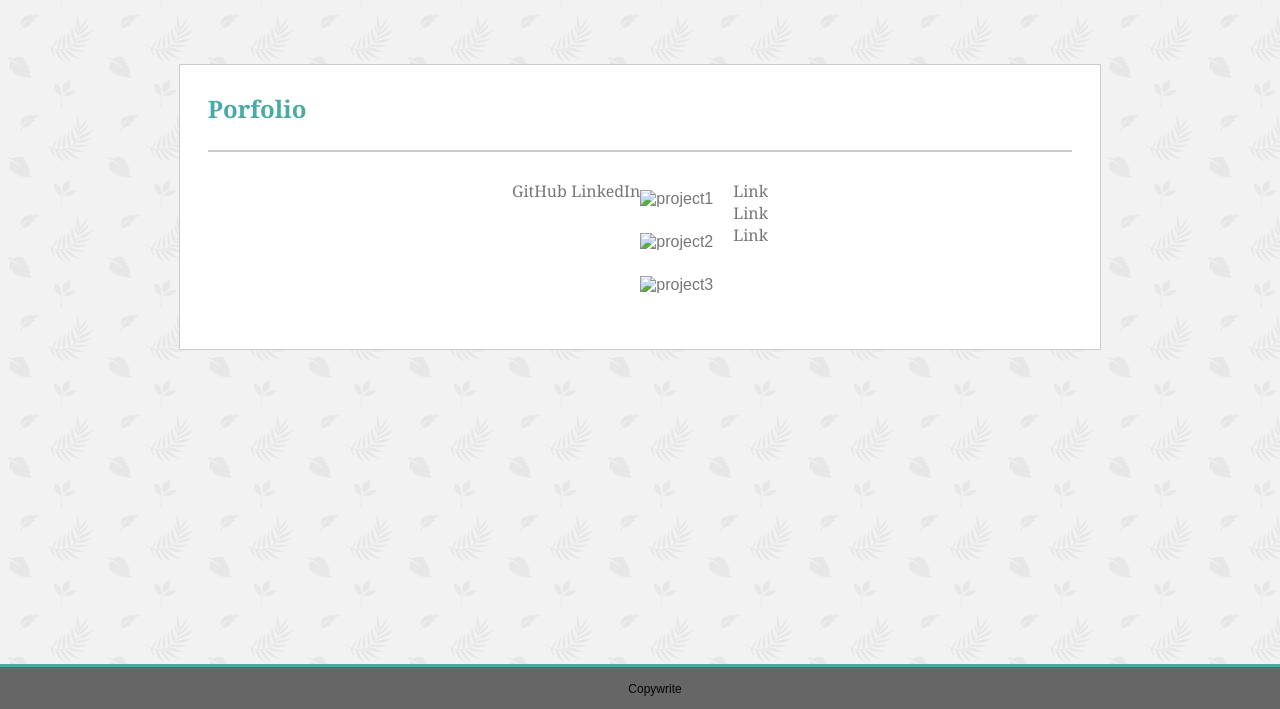
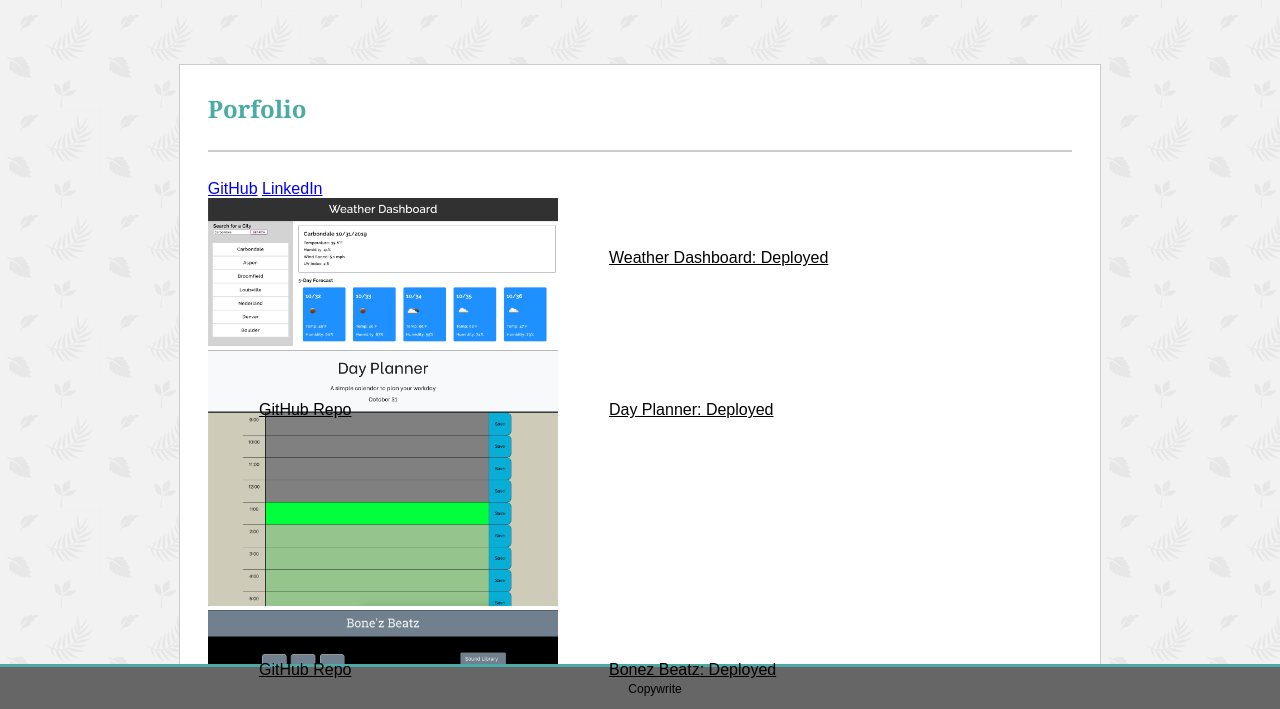
Before and after one commit to c-frog/Responsive-Portfolio, a plain HTML site: page portfolio.html in a window 1280 px wide. Shown: the part 89-798 px from the top of the page. Drawn offline with Linux system fonts and the light colour scheme.

Commit message:
update to portfolio links and img's

```diff
--- a/assets/css/style.css
+++ b/assets/css/style.css
@@ -38,7 +38,7 @@
         li:last-child{
             border-right: none;
         }
-            a {
+            .navlinks {
                 text-decoration: inherit;
                 color: #777777;
                 font-family: Georgia, 'Times New Roman', Times, serif;
@@ -68,10 +68,10 @@ body {
         border-right: none;
         padding: 0px 0px 25px 0px;
     }
-    img {
-        padding: 0px 0px 15px 0px;
-        margin: 10px 20px 0px 0px;
-    }
+    /* img { */
+        /* padding: 0px 0px 15px 0px; */
+        /* margin: 10px 20px 0px 0px; */
+    /* } */
     p {
         text-align: left;
     }
@@ -80,15 +80,25 @@ body {
         overflow: auto;
     }
 
-
+.projectImg {
+    width: 350px;
+}
+.pageLink {
+    position: absolute;
+    z-index: 2;
+    margin: 4%;
+    color: black;
+}
 /* PORTFOLIO PICTURES */
 
+
+/*
 #portpics {
     display: flex;
     flex-wrap: wrap;
     justify-content: center;
-    /* vertical-align: middle;
-    float: left; */
+    vertical-align: middle;
+    float: left;
     }
 
     .pic {
@@ -125,7 +135,7 @@ body {
         #tree {
             width: 20.25%;
             margin-top: 7%;
-        }
+        } */
     /* CONTACT LINK */
 
 
@@ -166,7 +176,7 @@ body {
     border-right: none;
     border-bottom: none;
     border-left: none;
-    position: sticky;
+    position: absolute;
     bottom: 0;
     width: 100%;
 }
--- a/portfolio.html
+++ b/portfolio.html
@@ -15,9 +15,9 @@
             </div>
             <nav class="links">
                 <ul>
-                    <li><a href="index.html">About Me</a></li>
-                    <li><a href="contact.html" id="contactlink">Contact</a></li>
-                    <li><a href="portfolio.html">Portfolio</a></li>
+                    <li><a class="navlinks" href="index.html">About Me</a></li>
+                    <li><a class="navlinks" href="contact.html" id="contactlink">Contact</a></li>
+                    <li><a class="navlinks" href="portfolio.html">Portfolio</a></li>
                 </ul>
             </nav>
         </div>
@@ -34,17 +34,20 @@
                 </div>
 
                 <div id="projects">
-                    <div id="project1">
-                        <img class="projectImg" src="" alt="project1">
-                        <a href="">Link</a>
+                    <div id="weather">
+                        <img id="weatherImg"class="projectImg" src="assets/images/Weather-API-Pic.png" alt="project1">
+                        <a class="pageLink" href="https://c-frog.github.io/Weather-API/">Weather Dashboard: Deployed</a><br>
+                        <a class="pageLink" href="https://github.com/c-frog/Weather-API">GitHub Repo</a>
                     </div>
-                    <div id="project2">
-                        <img class="projectImg" src="" alt="project2">
-                        <a href="">Link</a>
+                    <div id="dayPlanner">
+                        <img class="projectImg" src="assets/images/Day-Planner-Img.png" alt="project2">
+                        <a class="pageLink" href="https://c-frog.github.io/Day-Planner/">Day Planner: Deployed</a><br>
+                        <a class="pageLink" href="https://github.com/c-frog/Day-Planner">GitHub Repo</a>
                     </div>
                     <div id="project3">
-                        <img class="projectImg" src="" alt="project3">
-                        <a href="">Link</a>
+                        <img class="projectImg" src="assets/images/Bonez-beatz-Img.png" alt="project3">
+                        <a class="pageLink" href="http://tzvik15.github.io/Bonez-Beatz/">Bonez Beatz: Deployed</a><br>
+                        <a class="pageLink" href="https://github.com/tzvik15/Bonez-Beatz">GitHub Repo</a>
                     </div>
                 </div>
 
```
Also changed, not shown: index.html (+3 -3 lines), assets/images/Bonez-beatz-Img.png (added), assets/images/Day-Planner-Img.png (added), assets/images/Weather-API-Pic.png (added).
